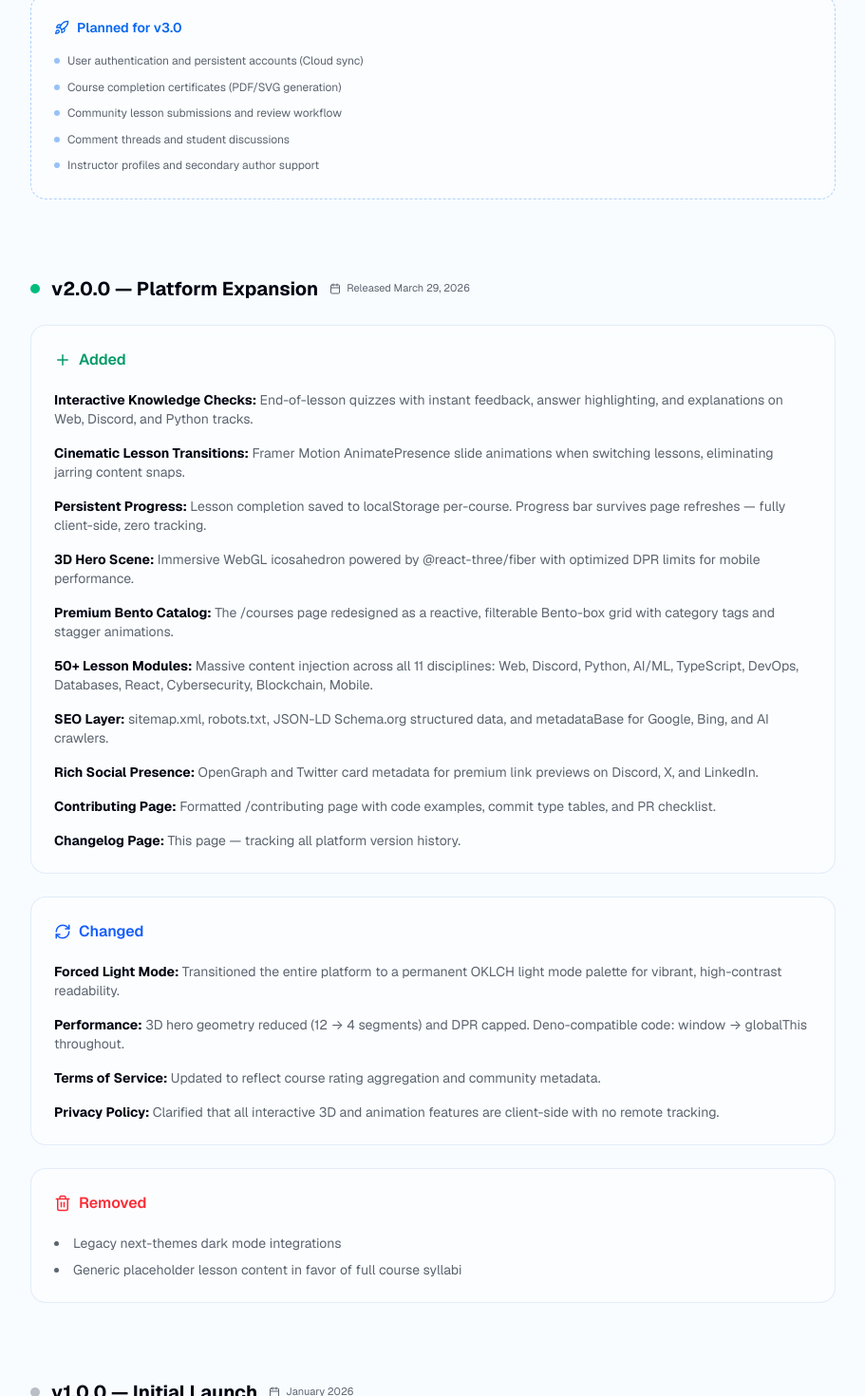
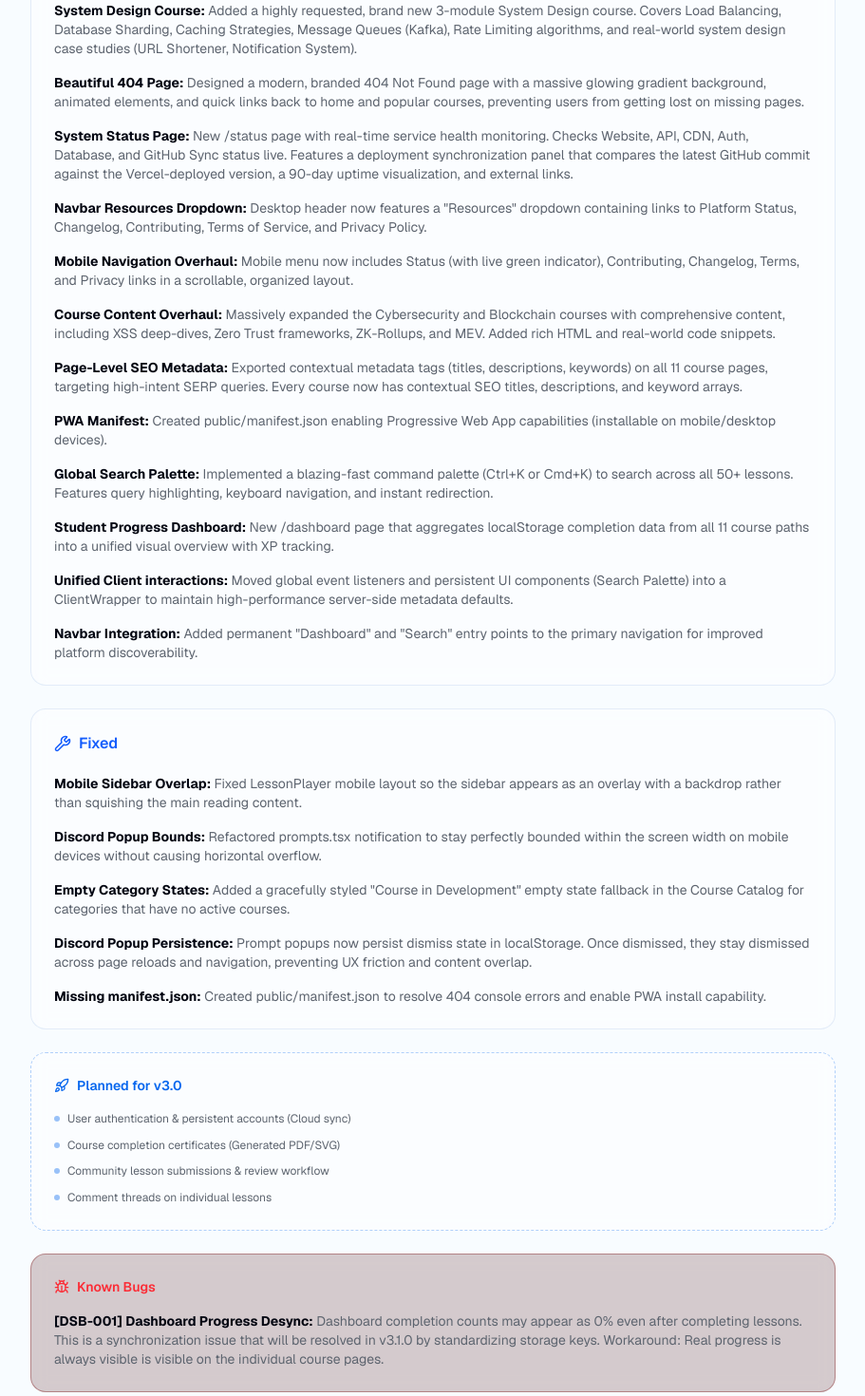
Before and after one commit to TSSEJED/opensyntax-academy, a Next.js app: page /changelog in a window 1280 px wide. Shown: the part 600-2070 px from the top of the page at 95% size, without its empty margins (184-1095 px from the left). Built offline with nearby package versions, Linux system fonts and the light colour scheme.

Commit message:
fix: sync /changelog page UI with CHANGELOG.md content

```diff
--- a/app/changelog/page.tsx
+++ b/app/changelog/page.tsx
@@ -1,6 +1,6 @@
 import { Navbar } from "@/components/navbar"
 import { Footer } from "@/components/footer"
-import { GitCommit, Plus, RefreshCw, Trash2, Rocket, Calendar } from "lucide-react"
+import { GitCommit, Plus, RefreshCw, Trash2, Rocket, Calendar, Wrench, Bug } from "lucide-react"
 
 export const metadata = {
   title: "Changelog — OpenSyntax Academy",
@@ -8,17 +8,40 @@ export const metadata = {
 }
 
 const v3Added = [
-  { label: "Global Search Palette", detail: "Universal command palette (Ctrl+K) for instant lesson lookup across 50+ modules with query highlighting." },
-  { label: "Student Dashboard", detail: "A centralized hub to track progress across all 11 paths, visualize completion rates, and track XP." },
-  { label: "Client Interaction Wrapper", detail: "Optimized global state management for search and shortcuts without sacrificing SEO performance." },
+  { label: "Certificates System", detail: "New /certificates page for unlocking and generating digital, beautifully crafted, cryptographic-style completion certificates using SVG for all 13 courses. Features real-time local state syncing and a dashboard integration to \"View Awards\"." },
+  { label: "Dashboard Synchronization", detail: "Upgraded /dashboard so all newest courses (System Design, Rust) seamlessly fetch user completion stats from active browser localStorage." },
+  { label: "Rust & Systems Programming Course", detail: "Added a comprehensive Rust course covering memory safety, the ownership model, fearless concurrency, async programming with Tokio, and compiling high-performance WebAssembly (WASM) modules." },
+  { label: "System Design Course", detail: "Added a highly requested, brand new 3-module System Design course. Covers Load Balancing, Database Sharding, Caching Strategies, Message Queues (Kafka), Rate Limiting algorithms, and real-world system design case studies (URL Shortener, Notification System)." },
+  { label: "Beautiful 404 Page", detail: "Designed a modern, branded 404 Not Found page with a massive glowing gradient background, animated elements, and quick links back to home and popular courses, preventing users from getting lost on missing pages." },
+  { label: "System Status Page", detail: "New /status page with real-time service health monitoring. Checks Website, API, CDN, Auth, Database, and GitHub Sync status live. Features a deployment synchronization panel that compares the latest GitHub commit against the Vercel-deployed version, a 90-day uptime visualization, and external links." },
+  { label: "Navbar Resources Dropdown", detail: "Desktop header now features a \"Resources\" dropdown containing links to Platform Status, Changelog, Contributing, Terms of Service, and Privacy Policy." },
+  { label: "Mobile Navigation Overhaul", detail: "Mobile menu now includes Status (with live green indicator), Contributing, Changelog, Terms, and Privacy links in a scrollable, organized layout." },
+  { label: "Course Content Overhaul", detail: "Massively expanded the Cybersecurity and Blockchain courses with comprehensive content, including XSS deep-dives, Zero Trust frameworks, ZK-Rollups, and MEV. Added rich HTML and real-world code snippets." },
+  { label: "Page-Level SEO Metadata", detail: "Exported contextual metadata tags (titles, descriptions, keywords) on all 11 course pages, targeting high-intent SERP queries. Every course now has contextual SEO titles, descriptions, and keyword arrays." },
+  { label: "PWA Manifest", detail: "Created public/manifest.json enabling Progressive Web App capabilities (installable on mobile/desktop devices)." },
+  { label: "Global Search Palette", detail: "Implemented a blazing-fast command palette (Ctrl+K or Cmd+K) to search across all 50+ lessons. Features query highlighting, keyboard navigation, and instant redirection." },
+  { label: "Student Progress Dashboard", detail: "New /dashboard page that aggregates localStorage completion data from all 11 course paths into a unified visual overview with XP tracking." },
+  { label: "Unified Client interactions", detail: "Moved global event listeners and persistent UI components (Search Palette) into a ClientWrapper to maintain high-performance server-side metadata defaults." },
+  { label: "Navbar Integration", detail: "Added permanent \"Dashboard\" and \"Search\" entry points to the primary navigation for improved platform discoverability." },
+]
+
+const v3Fixed = [
+  { label: "Mobile Sidebar Overlap", detail: "Fixed LessonPlayer mobile layout so the sidebar appears as an overlay with a backdrop rather than squishing the main reading content." },
+  { label: "Discord Popup Bounds", detail: "Refactored prompts.tsx notification to stay perfectly bounded within the screen width on mobile devices without causing horizontal overflow." },
+  { label: "Empty Category States", detail: "Added a gracefully styled \"Course in Development\" empty state fallback in the Course Catalog for categories that have no active courses." },
+  { label: "Discord Popup Persistence", detail: "Prompt popups now persist dismiss state in localStorage. Once dismissed, they stay dismissed across page reloads and navigation, preventing UX friction and content overlap." },
+  { label: "Missing manifest.json", detail: "Created public/manifest.json to resolve 404 console errors and enable PWA install capability." },
 ]
 
 const v3Planned = [
-  "User authentication and persistent accounts (Cloud sync)",
-  "Course completion certificates (PDF/SVG generation)",
-  "Community lesson submissions and review workflow",
-  "Comment threads and student discussions",
-  "Instructor profiles and secondary author support",
+  "User authentication & persistent accounts (Cloud sync)",
+  "Course completion certificates (Generated PDF/SVG)",
+  "Community lesson submissions & review workflow",
+  "Comment threads on individual lessons"
+]
+
+const v3KnownBugs = [
+  { label: "[DSB-001] Dashboard Progress Desync", detail: "Dashboard completion counts may appear as 0% even after completing lessons. This is a synchronization issue that will be resolved in v3.1.0 by standardizing storage keys. Workaround: Real progress is always visible is visible on the individual course pages." }
 ]
 
 const v2Added = [
@@ -85,6 +108,20 @@ export default function ChangelogPage() {
                 </ul>
               </div>
 
+              <div className="bg-card/40 border border-border/60 rounded-2xl p-6 backdrop-blur-sm">
+                <div className="flex items-center gap-2 text-blue-600 mb-5">
+                  <Wrench size={18} />
+                  <h3 className="font-semibold">Fixed</h3>
+                </div>
+                <ul className="space-y-4 text-sm text-muted-foreground">
+                  {v3Fixed.map((item, i) => (
+                    <li key={i}>
+                      <strong className="text-foreground">{item.label}:</strong> {item.detail}
+                    </li>
+                  ))}
+                </ul>
+              </div>
+
               <div className="bg-card/40 border border-dashed border-accent/30 rounded-2xl p-6 backdrop-blur-sm">
                 <div className="flex items-center gap-2 text-accent mb-4">
                   <Rocket size={16} />
@@ -95,6 +132,20 @@ export default function ChangelogPage() {
                     <li key={i} className="flex items-start gap-2">
                       <span className="mt-1.5 w-1.5 h-1.5 rounded-full bg-accent/40 flex-shrink-0" />
                       {item}
+                    </li>
+                  ))}
+                </ul>
+              </div>
+
+              <div className="bg-red-950/20 border border-red-900/40 rounded-2xl p-6 backdrop-blur-sm">
+                <div className="flex items-center gap-2 text-red-500 mb-4">
+                  <Bug size={16} />
+                  <h3 className="font-semibold text-sm">Known Bugs</h3>
+                </div>
+                <ul className="space-y-4 text-sm text-muted-foreground">
+                  {v3KnownBugs.map((item, i) => (
+                    <li key={i}>
+                      <strong className="text-foreground">{item.label}:</strong> {item.detail}
                     </li>
                   ))}
                 </ul>
```
